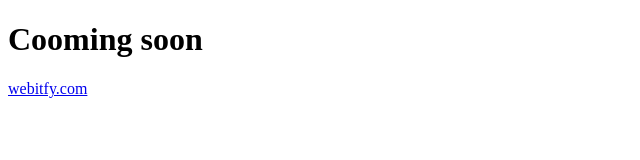
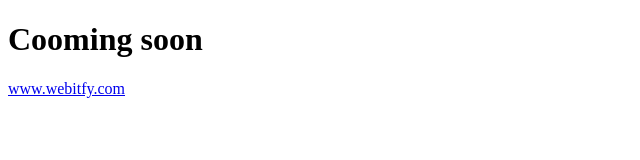
Before and after one commit to mgrup/webitfypages, a plain HTML site: page index.html in a window 1280 px wide. Shown: the full height of the page, 0-640 px from the left. Drawn offline with Linux system fonts and the light colour scheme.

Commit message:
Update index.html

```diff
--- a/index.html
+++ b/index.html
@@ -3,7 +3,7 @@
 <body>
 
 <h1>Cooming soon</h1>
-  <a href="https://www.webitfy.com">webitfy.com</a>
+  <a href="https://www.webitfy.com">www.webitfy.com</a>
 
 </body>
 </html>
```
